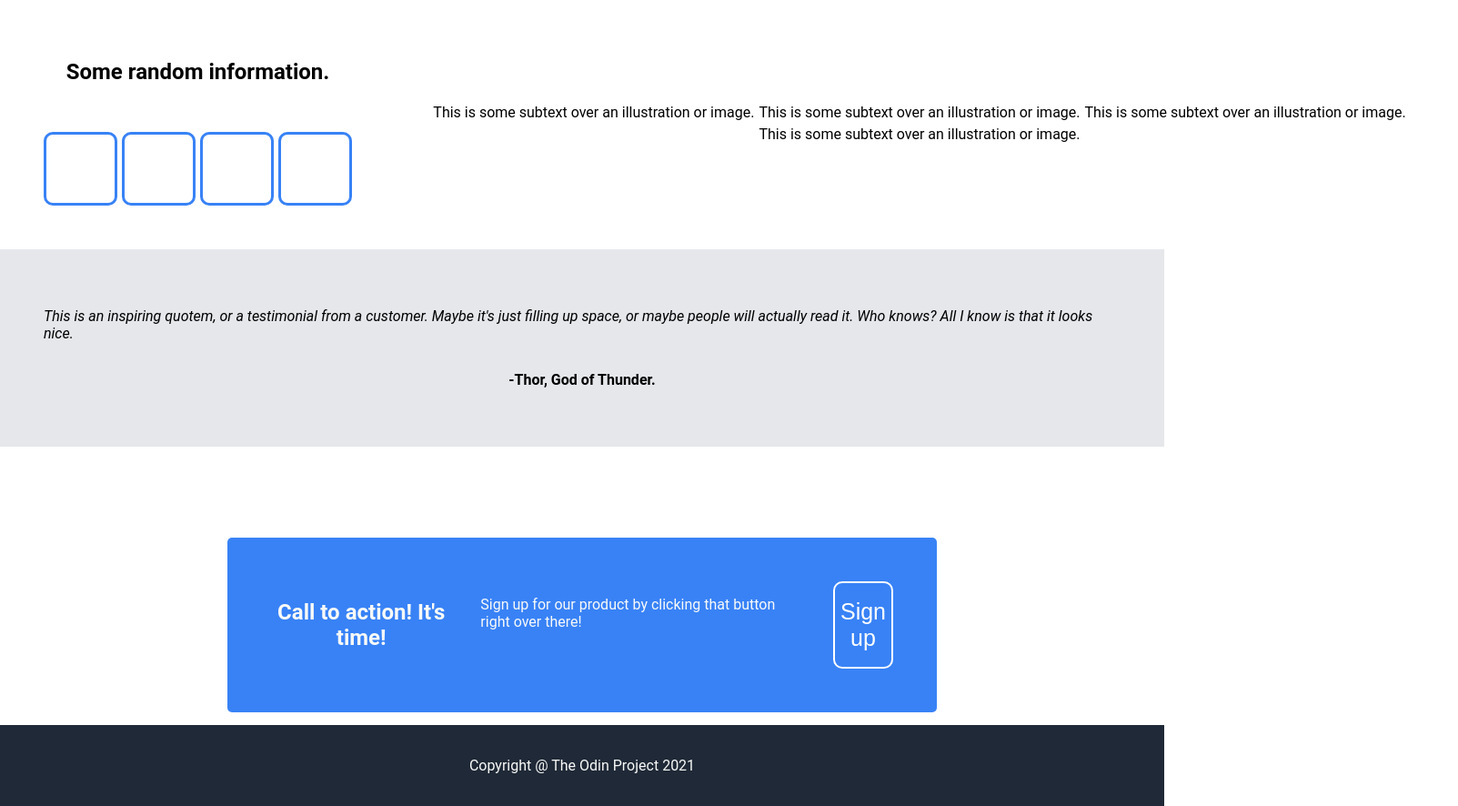
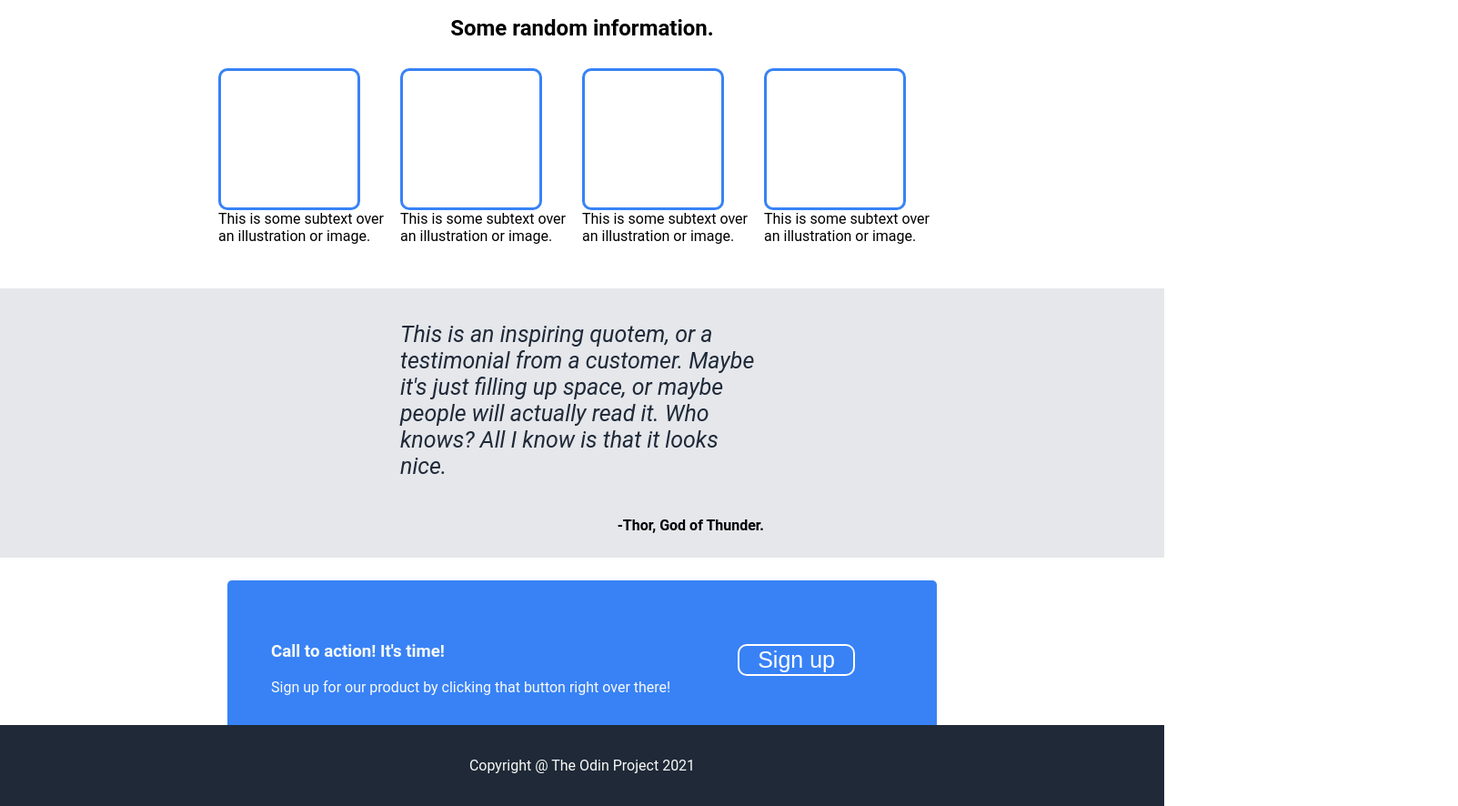
Before and after one commit to ldclaura/odin-foundations, a plain HTML site: page repos/flexbox/project/main.html in a window 1280 px wide. Shown: the part 358-1244 px from the top of the page at 91% size, 1603 px wide, since content can reach past the window. Drawn offline with Linux system fonts and the light colour scheme.

Commit message:
good enough, done.

```diff
--- a/repos/flexbox/project/main.html
+++ b/repos/flexbox/project/main.html
@@ -27,37 +27,48 @@
     <div class="body">
 
         <div class="container">
+            <h2>Some random information.</h2>
             <div class="container2">
-                <h2>Some random information.</h2>
+
                 <div class="boxes">
-                    <div class="box">
-
+                    <div class="boxandtext">
+                    <div class="box"></div>
+                    <div class="text">This is some subtext over an illustration or image.</div>
                     </div>
-                    <div class="box">
-
+                    <div class="boxandtext">
+                    <div class="box"></div>
+                    <div class="text">This is some subtext over an illustration or image.</div>
                     </div>
-                    <div class="box">
-
+                    <div class="boxandtext">
+                    <div class="box"></div>
+                    <div class="text">This is some subtext over an illustration or image.</div>
                     </div>
-                    <div class="box">
-
+                    <div class="boxandtext">
+                    <div class="box"></div>
+                    <div class="text">This is some subtext over an illustration or image.</div>
                     </div>
                 </div>
-                <div class="boxes">
-                    <div class="text">This is some subtext over an illustration or image.</div>
-                    <div class="text">This is some subtext over an illustration or image.</div>
-                    <div class="text">This is some subtext over an illustration or image.</div>
-                    <div class="text">This is some subtext over an illustration or image.</div>
+
+
+
+
+
+            </div>
+            <div class="container3">
+                <div class="info3">
+                    <p><i>This is an inspiring quotem, or a testimonial from a customer. Maybe it's just filling up space, or maybe people will actually read it. Who knows? All I know is that it looks nice.</i></p>
+                </div>
+                <div class="quote">
+                    <p><strong>-Thor, God of Thunder.</strong></p>
                 </div>
             </div>
-            <div class="container3">
-                <p><i>This is an inspiring quotem, or a testimonial from a customer. Maybe it's just filling up space, or maybe people will actually read it. Who knows? All I know is that it looks nice.</i></p>
-                <p><strong>-Thor, God of Thunder.</strong></p>
-            </div>
             <div class="container4">
-                <h2>Call to action! It's time!</h2>
-                <p>Sign up for our product by clicking that button right over there!</p>
-                <button>Sign up</button>
+                <div class="info4">
+                <h3>Call to action! It's time!</h3>
+                Sign up for our product by clicking that button right over there!
+                </div>
+                <div class="button4">
+                <button>Sign up</button></div>
             </div>
         </div>
     </div>
--- a/repos/flexbox/project/style.css
+++ b/repos/flexbox/project/style.css
@@ -52,8 +52,9 @@ ul {
     border-style: solid;
     border-color: #3882F6;
     border-radius: 10px;
-    width: 75px;
-    height: 75px;
+    width: 150px;
+    height: 150px;
+    /* max-width: 200px; */
     /* padding: 100px; */
     margin: 0;
     /* max-width: 200px; */
@@ -102,12 +103,13 @@ ul {
 }
 .container2 {
   padding: 48px;
-  display: flex;
-  justify-content: center;
-  align-items: center;
-  flex-wrap: wrap;
-  gap: 32px;
-  flex-direction: column;
+  padding-top: 10px;
+  /* display: flex; */
+  /* justify-content: center; */
+  /* align-items: center; */
+  /* flex-wrap: wrap; */
+  /* gap: 32px; */
+  /* flex-direction: column; */
   background-color: white;
   height: 25vh;
 }
@@ -135,8 +137,9 @@ ul {
   border-radius: 5px;
   margin-left: 250px;
   margin-right: 250px;
-  margin-top: 100px;
-  margin-bottom: 100px;
+  margin-top: 25px;
+  margin-bottom: 25px;
+  /* padding-bottom: 50px; */
   height: 25vh;
   color: #f9FAF8;
 }
@@ -145,13 +148,18 @@ ul {
   flex: 1;
 }
 
+
+
 .text {
   /* width: 100%; */
-  justify-content: center;
+  /* justify-content: center; */
   /* flex-grow: 1; */
+  /* display: flex;
+  flex-wrap: wrap;
+  gap: 5px; */
   display: flex;
-  flex-wrap: wrap;
-  gap: 5px;
+  flex-flow: column wrap;
+  /* text-align: left; */
 }
 
 h2 {
@@ -164,17 +172,48 @@ h2 {
   justify-content: center;
   /* flex-grow: 1; */
   display: flex;
-  flex-wrap: wrap;
-  gap: 5px;
+
+  /* align-items: baseline; */
+  /* flex-wrap: wrap; */
+  /* gap: 5px; */
+}
+
+.boxandtext {
+  max-width: 200px;
+
+
 }
 
 button {
-  width: 100%;
-  flex: 2;
   background-color: #3882F6;
   border-color: white;
   border-style: solid;
   border-radius: 10px;
   color: white;
   font-size: 25px;
+  padding-left: 20px;
+  padding-right: 20px;
+  /* text-align: center; */
 }
+
+.button4 {
+  width: 100%;
+  flex: 2;
+  display: flex;
+  justify-content: center;
+  align-content: center;
+  align-items: center;
+
+}
+.info3 {
+  width: 50vh;
+  font-size: 25px;
+  color: #1F2937
+}
+
+
+
+.quote {
+  text-align: right;
+  width: 50vh;
+}
```
